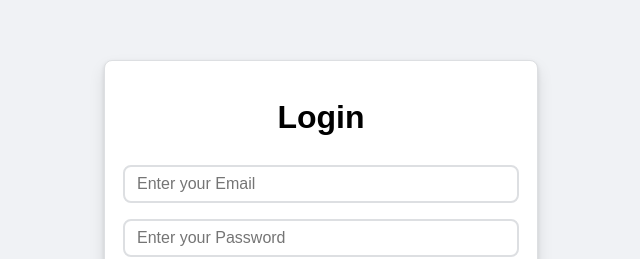
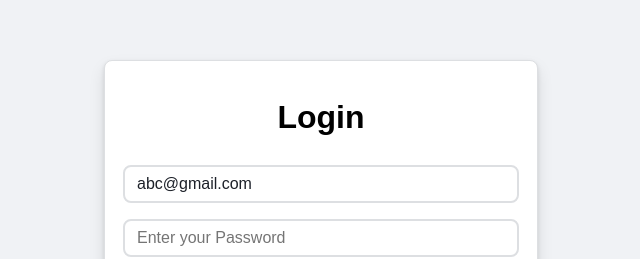
Before and after one commit to Gagandeep-Kaur-01/Mini_Project_MERN, a React (Create React App) app in the folder Frontend/: page / in a window 1280 px wide. Shown: the part 163-422 px from the top of the page, without its empty margins (319-959 px from the left). Built offline with nearby package versions, Linux system fonts and the light colour scheme.

Commit message:
login component

```diff
--- a/Frontend/src/Components/Login/login.js
+++ b/Frontend/src/Components/Login/login.js
@@ -1,7 +1,11 @@
 import React, {useState} from "react";
+import { useDispatch } from "react-redux";
+import * as actions from "../../actions"
 import "./login.css";
 
 const Login = () => {
+
+    const dispatch = useDispatch()
 
     const [ user, setUser] = useState({
         email: "abc@gmail.com",
@@ -16,15 +20,39 @@ const Login = () => {
         })
     }
 
+    const handleLogin = () => {
+        const { email, password } = user;
+        dispatch(actions.LoginUser(user))
+    }
+
     return(
         <div className="login">
             {console.log("--login page--", user)}
             <h1>Login</h1>
-            <input type="text" name="email" value={user.Email} placeholder="Enter your Email" onChange={handleChange}></input>
-            <input type="password" name="password" value={user.password} placeholder="Enter your Password" onChange={handleChange}></input>
-            <div className="button">Login</div>
-            <div>or</div>
-            <div className="button">Register</div>
+            <input
+                type="text"
+                name="email"
+                value={user.email}
+                placeholder="Enter your Email"
+                onChange={handleChange}>
+            </input>
+            <input
+                type="password"
+                name="password"
+                value={user.password}
+                placeholder="Enter your Password"
+                onChange={handleChange}>
+            </input>
+            <div className="button"
+                onClick = {handleLogin}>
+                Login
+            </div>
+            <div>
+                or
+            </div>
+            <div className="button">
+                Register
+            </div>
         </div>
     )
 }
```
